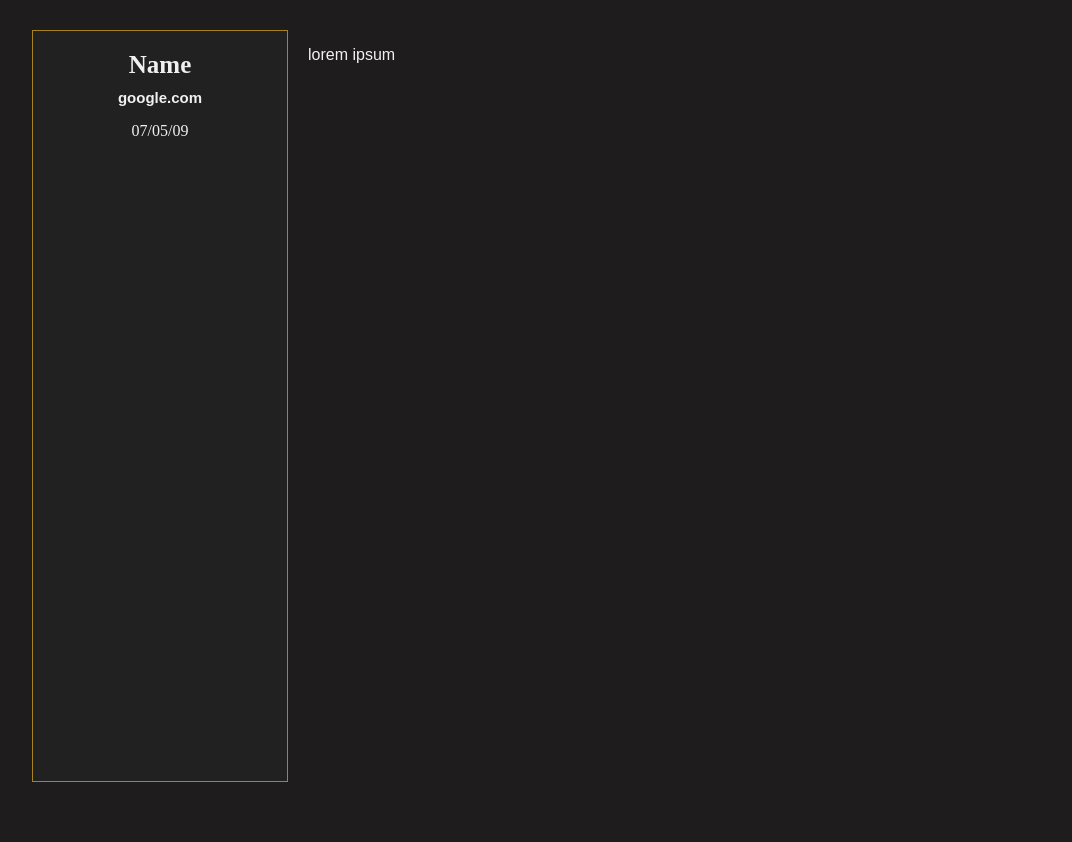
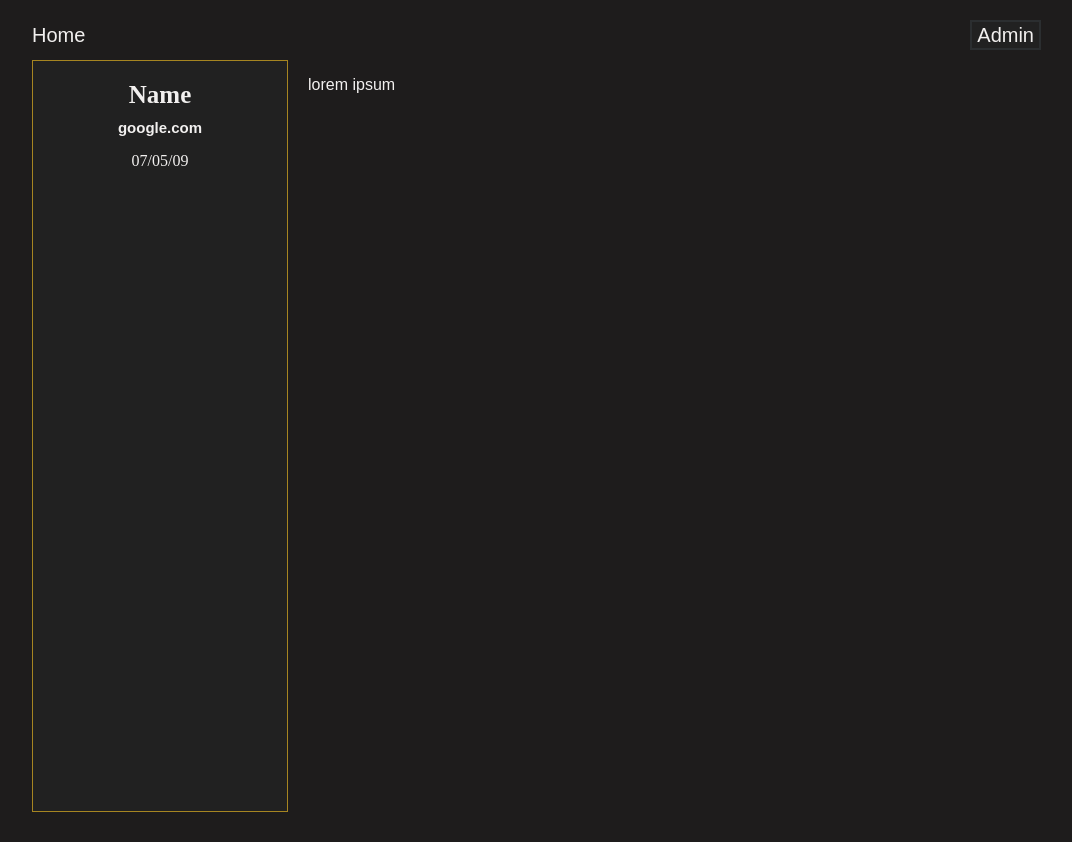
Before and after one commit to GeorgeCooke8809/project-dashboard, a Flask app: page /details/1 in a window 1280 px wide. Shown: the whole page, without its empty margins (96-1168 px from the left). Before the commit the page ends 782 px from the top, so only its background shows below. Run offline with Flask 3, Linux system fonts and the light colour scheme; data that the repository does not hold is empty; parts of the project's set-up code (start-up, migrations or seed data) failed here and were passed over.

Commit message:
Added nav bar

```diff
--- a/frontend/routes/pages.py
+++ b/frontend/routes/pages.py
@@ -1,4 +1,4 @@
-from flask import Blueprint, redirect, render_template, request, session, jsonify
+from flask import Blueprint, redirect, render_template, request, session, jsonify, url_for
 from projects import utils
 from configs import ADMIN_USERNAME, ADMIN_PASSWORD
 
@@ -39,13 +39,15 @@ def details(id: int):
                            details = details)
 
 @pages.route("/login", methods = ["GET", "POST"])
-def login_page():
+def login():
     if request.method == "POST":
         details = request.get_json()
         username = details["username"]
         password = details["password"]
 
         if username == ADMIN_USERNAME and password == ADMIN_PASSWORD:
+            session["admin"] = True
+
             return jsonify({
                 "code": 200,
                 "message": ""
@@ -60,3 +62,10 @@ def login_page():
 
 
 # ==================== Admin Pages ====================
+
+@pages.route("/admin-dashboard", methods = ["GET"])
+def admin_dashboard():
+    if "admin" not in session:
+        return redirect(url_for("login"))
+
+    return render_template("admin-dashboard.html")
--- a/frontend/static/css/style.css
+++ b/frontend/static/css/style.css
@@ -10,6 +10,64 @@
     --sans-serif-font: 'Jost', sans-serif;
 
     --link-card-border-radius: 0.4rem;
+}
+
+#navigation-bar {
+    padding: 0px;
+}
+
+#navigation-bar ul {
+    display: flex;
+    align-items: center;
+    padding: 0rem;
+    margin: 0rem;
+    height: 50px;
+
+    justify-content: space-between;
+
+    font-family: var(--sans-serif-font);
+    font-size: 20px;
+    color: var(--text-colour);
+}
+
+#navigation-bar li {
+    all: unset;
+
+    padding: 0px;
+    padding-right: 15px;
+}
+
+.nav-button {
+    all: unset;
+
+    display: flex;
+    align-items: center;
+
+
+    margin: 0px;
+    padding: 0px;
+
+    font-weight: normal;
+
+    cursor: pointer;
+}
+
+.nav-button:hover {
+    color: #dcdbdb;
+}
+
+#admin-login-button {
+    all: unset;
+    background-color: var(--card-bg-colour);
+    border: var(--hover-colour) 2px solid;
+    padding: 2px 5px;
+
+    cursor: pointer;
+    font-weight: lighter;
+}
+
+#admin-login-button:hover {
+    background-color: var(--hover-colour);
 }
 
 #flash-container {
@@ -44,7 +102,7 @@ body {
     background-color: var(--primary-bg-colour);
     width: 80vw;
     margin: 0px auto;
-    padding: 30px 0px;
+    padding: 10px 0px 30px 0px;
     display: flex;
     flex-direction: column;
 
--- a/frontend/templates/base.html
+++ b/frontend/templates/base.html
@@ -14,6 +14,16 @@
 </head>
 
 <body>
+    <nav>
+        <nav id="navigation-bar">
+            <ul>
+                <li><a href="." class="nav-button">Home</a></li>
+                <li><a href="./login" id="admin-login-button">Admin</a></li>
+            </ul>
+        </nav>
+    </nav>
+
+
     {% block content %}{% endblock %}
     <div id="flash-container"></div>
 </body>
```
